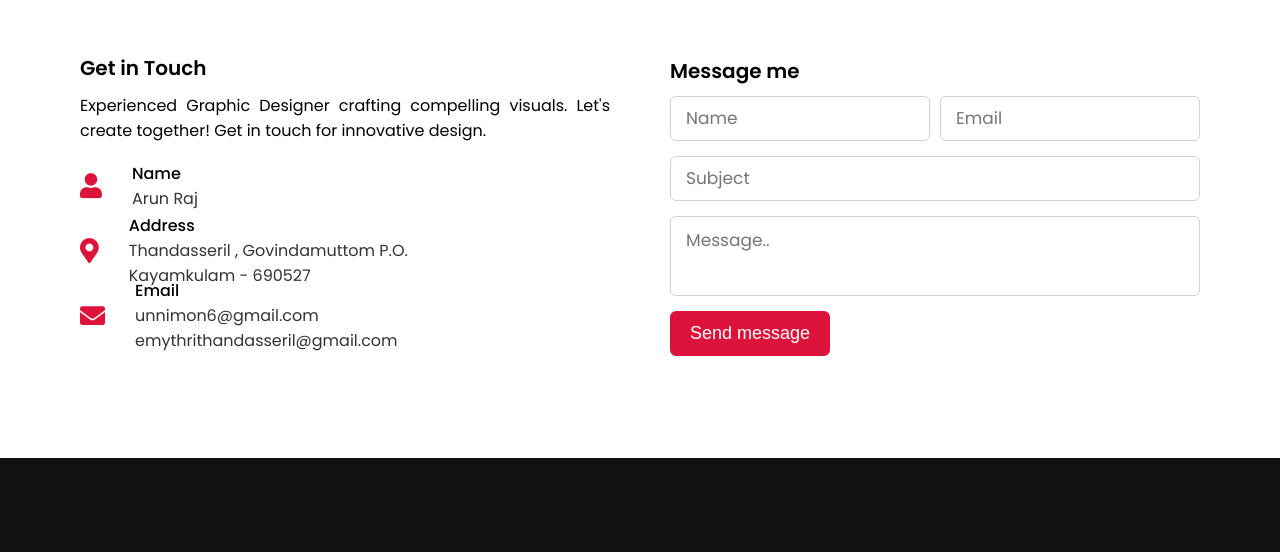
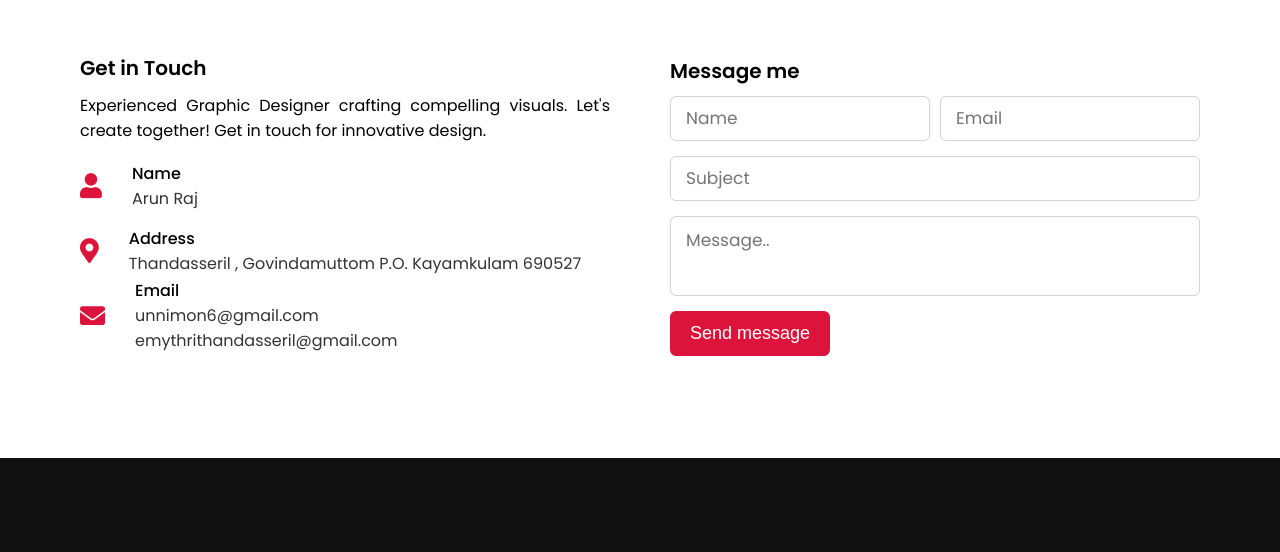
Before and after one commit to p-amrithnath/Arun_Portfoli, a plain HTML site: page index.html in a window 1280 px wide. Shown: the part 3814-4366 px from the top of the page. Drawn offline with nearby package versions, Linux system fonts and the light colour scheme.

Commit message:
Update index.html

```diff
--- a/index.html
+++ b/index.html
@@ -248,8 +248,7 @@
                             <i class="fas fa-map-marker-alt"></i>
                             <div class="info">
                                 <div class="head">Address</div>
-                                <div class="sub-title">Thandasseril , Govindamuttom P.O.</div>
-                                <div class="sub-title">Kayamkulam - 690527</div>
+                                <div class="sub-title">Thandasseril , Govindamuttom P.O. Kayamkulam 690527</div>
                             </div>
                         </div>
                         <div class="row">
```
